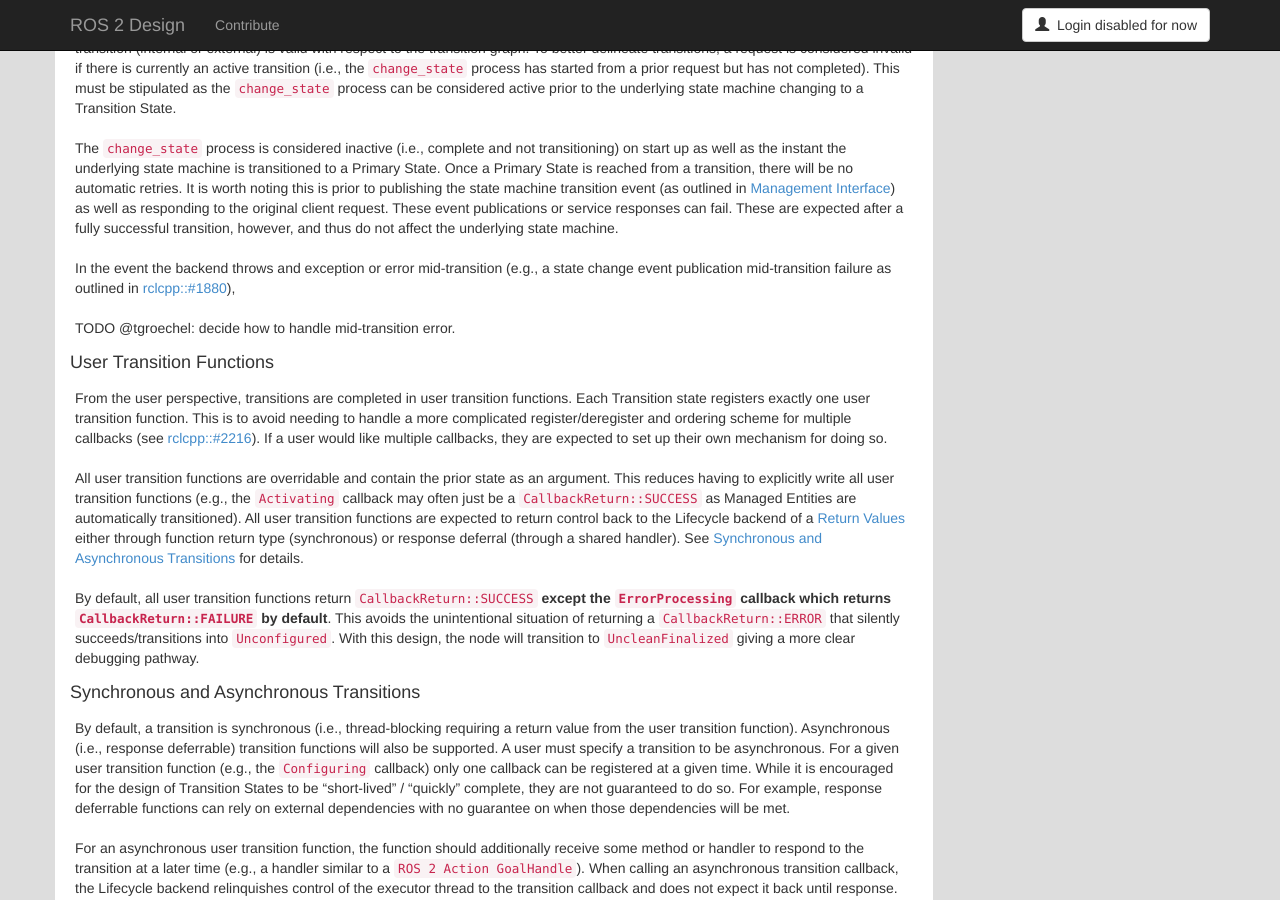
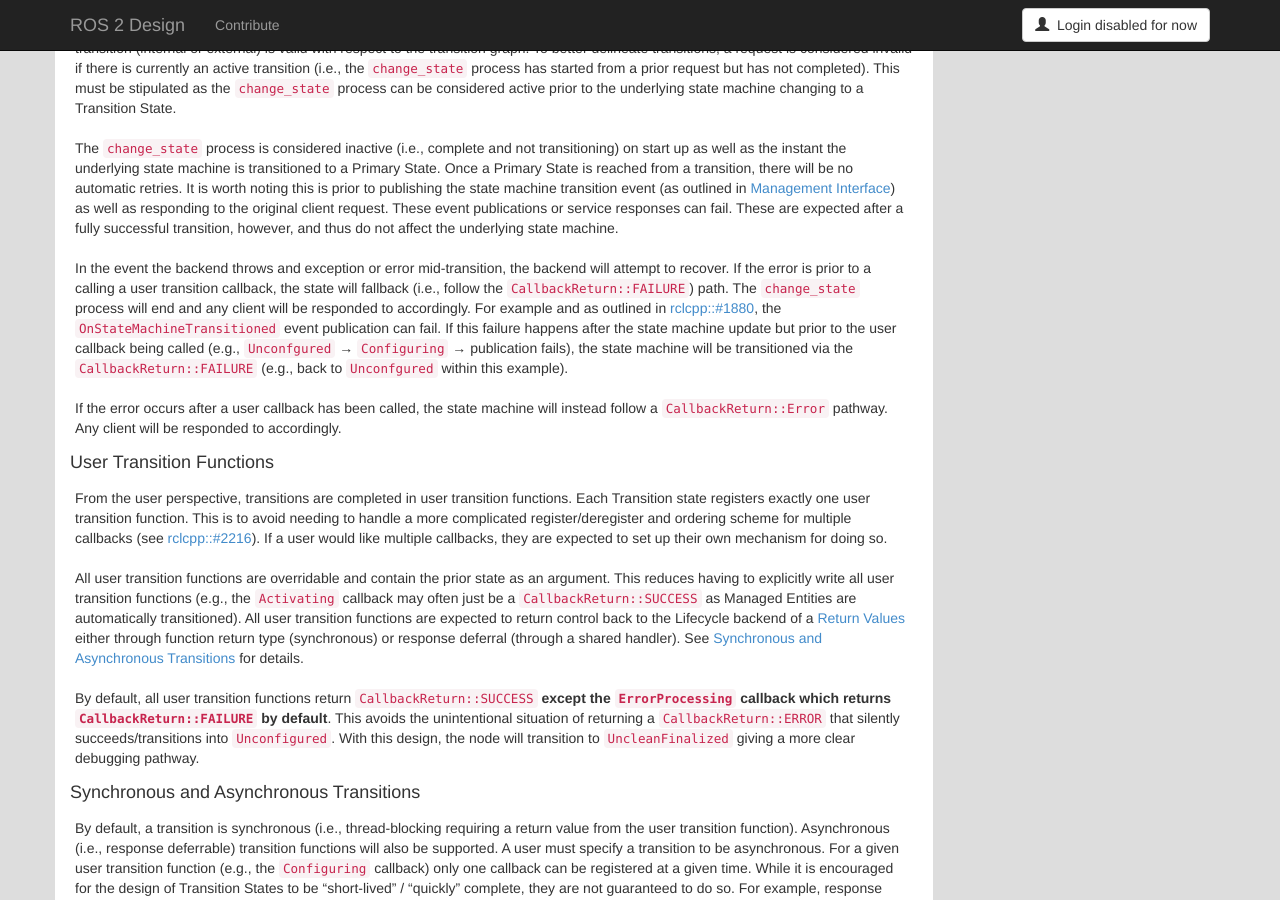
Before and after one commit to ros2/design, a Jekyll site: the page built from articles/node_lifecycle.md, in a window 1280 px wide and 900 px high, scrolled down 4320 px. Built offline with Jekyll 4.4.1, drawn with Linux system fonts in a browser that asks for light colours; nearby versions of some CDN libraries.

Commit message:
mid-transition failure

```diff
--- a/articles/node_lifecycle.md
+++ b/articles/node_lifecycle.md
@@ -193,9 +193,14 @@ It is worth noting this is prior to publishing the state machine transition even
 These event publications or service responses can fail.
 These are expected after a fully successful transition, however, and thus do not affect the underlying state machine.
 
-In the event the backend throws and exception or error mid-transition (e.g., a state change event publication mid-transition failure as outlined in [rclcpp::#1880](https://github.com/ros2/rclcpp/issues/1880)),
+In the event the backend throws and exception or error mid-transition, the backend will attempt to recover.
+If the error is prior to a calling a user transition callback, the state will fallback (i.e., follow the `CallbackReturn::FAILURE`) path.
+The `change_state` process will end and any client will be responded to accordingly.
+For example and as outlined in [rclcpp::#1880](https://github.com/ros2/rclcpp/issues/1880), the `OnStateMachineTransitioned` event publication can fail.
+If this failure happens after the state machine update but prior to the user callback being called (e.g., `Unconfgured` → `Configuring` → publication fails), the state machine will be transitioned via the `CallbackReturn::FAILURE` (e.g., back to `Unconfgured` within this example).
 
-TODO @tgroechel: decide how to handle mid-transition error.
+If the error occurs after a user callback has been called, the state machine will instead follow a `CallbackReturn::Error` pathway.
+Any client will be responded to accordingly.
 
 #### User Transition Functions
 From the user perspective, transitions are completed in user transition functions.
```
